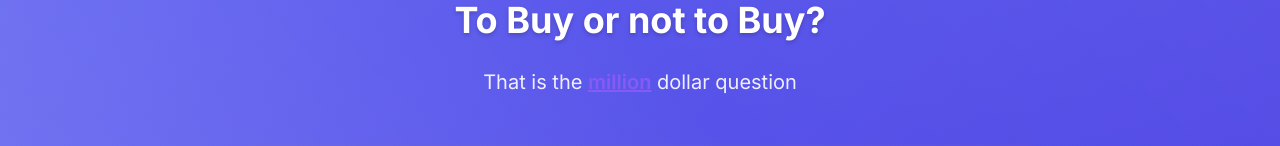
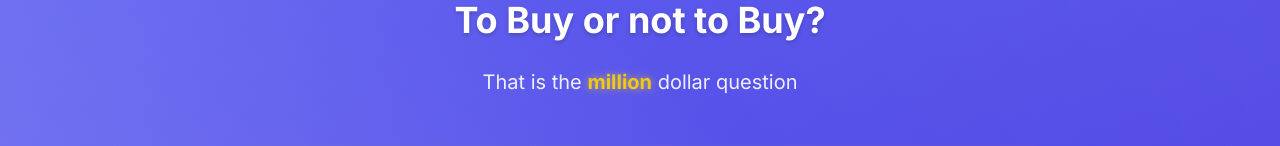
Before and after one commit to OracleOfAggieland/denarii-mvp, a Next.js app: page / in a window 1280 px wide. Shown: the part 137-283 px from the top of the page. Built offline with nearby package versions, Linux system fonts and the light colour scheme.

Commit message:
Million update

```diff
--- a/src/styles/App.css
+++ b/src/styles/App.css
@@ -2859,15 +2859,17 @@ ding States */
 /* ... existing styles ... */
 
 .hero-subtitle .million-link {
-  color: #8b5cf6; /* A nice purple to stand out */
-  text-decoration: underline;
+  color: #FFD700; /* Golden color */
+  text-decoration: none; /* Removes the underline */
+  font-weight: 700;
   cursor: pointer;
-  font-weight: 600;
-  transition: color 0.2s;
+  text-shadow: 0 0 8px rgba(255, 215, 0, 0.7); /* Adds a golden glow */
+  transition: all 0.3s ease;
 }
 
 .hero-subtitle .million-link:hover {
-  color: #7c3aed;
+  color: #FFFFFF; /* Bright white on hover */
+  text-shadow: 0 0 12px rgba(255, 215, 0, 1); /* Intensifies the glow */
 }
 
 /* Styles for the result bubble */
```
